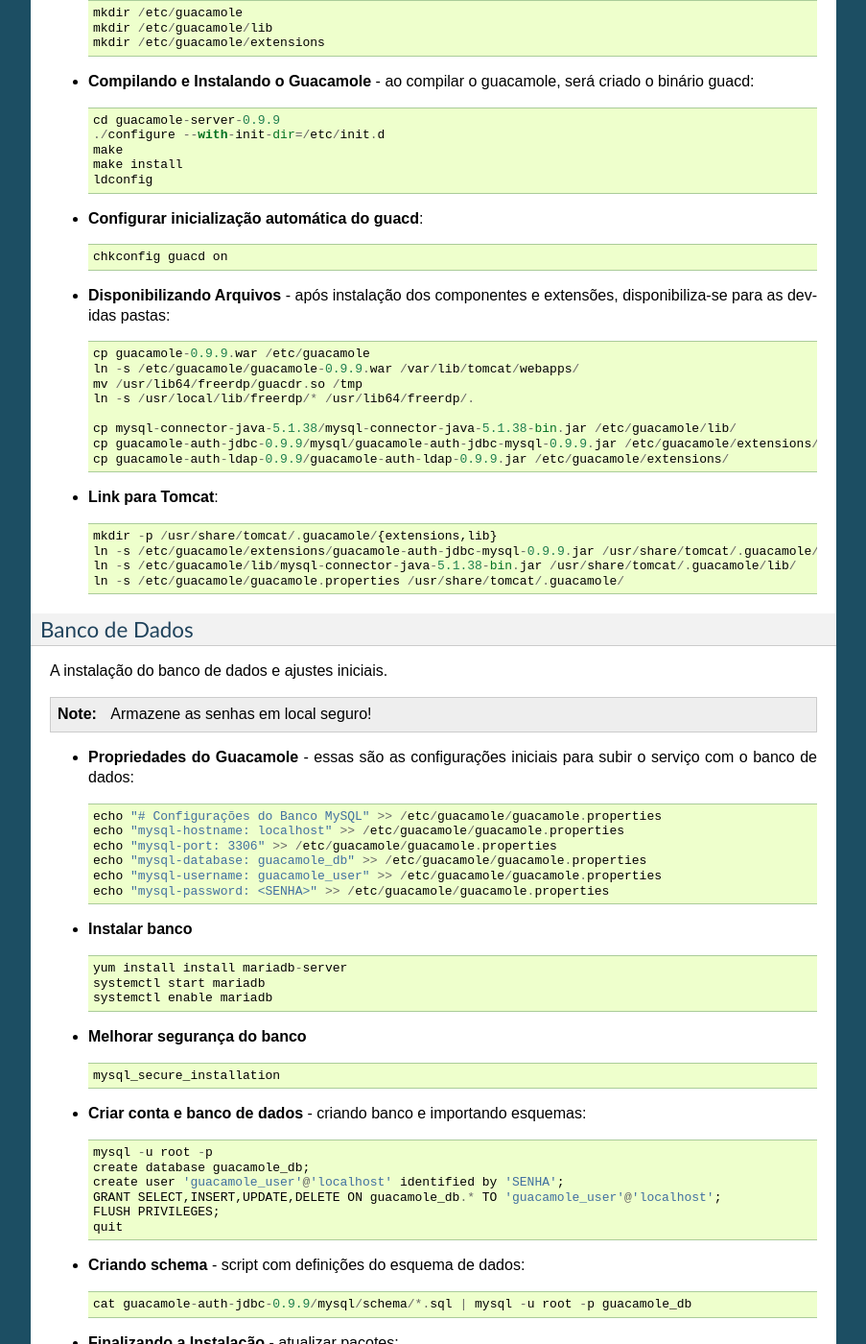
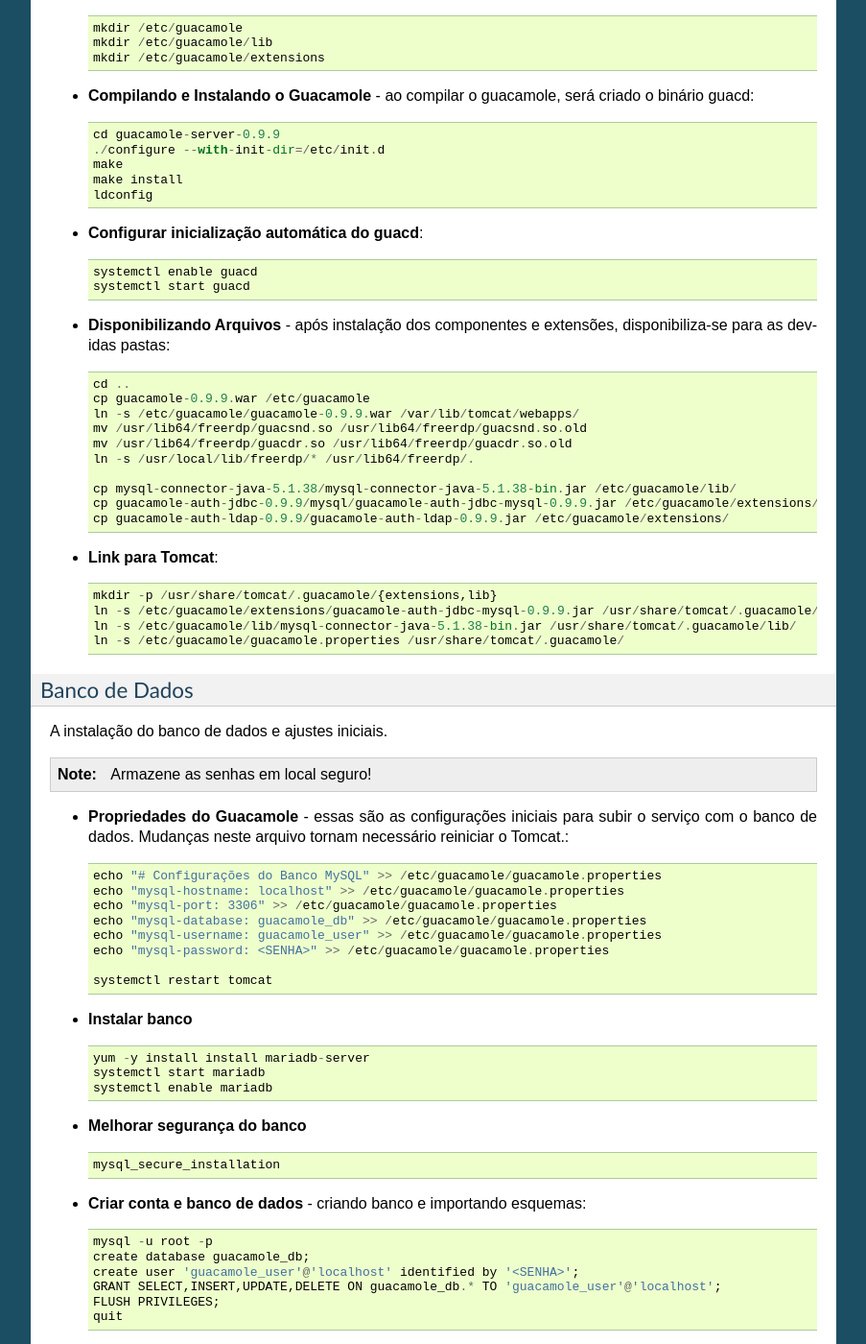
Before and after one commit to ThiagoCruzBr/kb, a Sphinx documentation site: the page built from source/vpn-guacamole.rst, in a window 1280 px wide and 1400 px high, scrolled down 2064 px. Shown: the whole window at 96% size, without its empty margins (198-1101 px from the left). Built offline with Sphinx 7.4.7, drawn with Linux system fonts in a browser that asks for light colours; some of the changed text lies outside the part shown.

Commit message:
Ajustes na Instalação do Guacamole

```diff
--- a/source/vpn-guacamole.rst
+++ b/source/vpn-guacamole.rst
@@ -35,6 +35,7 @@ Desabilitar serviços que não são necessários::
     # Postfix
     systemctl disable postfix
     systemctl stop postix
+
     # SELinux
     setenforce 0
 
@@ -61,7 +62,7 @@ Componentes do Guacamole - dependências de pacotes
 
 * **Pacotes**::
 
-    yum -y install cairo-devel freerdp-devel gcc java-1.8.0-openjdk.x86_64 libguac libguac-client-rdp libguac-client-ssh libguac-client-vnc libjpeg-turbo-devel libpng-devel libssh2-devel libtelnet-devel libvncserver-devel libvorbis-devel libwebp-devel openssl-devel pango-devel pulseaudio-libs-devel terminus-fonts tomcat tomcat-admin-webapps tomcat-webapps uuid-devel
+    yum -y install cairo-devel freerdp-devel gcc java-1.8.0-openjdk.x86_64 libguac libguac-client-rdp libguac-client-ssh libguac-client-vnc libjpeg-turbo-devel libpng-devel libssh2-devel libtelnet-devel libvncserver-devel libvorbis-devel libwebp-devel openssl-devel pango-devel pulseaudio-libs-devel terminus-fonts tomcat tomcat-webapps uuid-devel
 
 * **Download Guacamole - v0.9.9** - realizar download do Guacamole a ser compilado::
 
@@ -98,13 +99,16 @@ Componentes do Guacamole - dependências de pacotes
 
 * **Configurar inicialização automática do guacd**::
 
-    chkconfig guacd on
+    systemctl enable guacd
+    systemctl start guacd
 
 * **Disponibilizando Arquivos** - após instalação dos componentes e extensões, disponibiliza-se para as devidas pastas::
 
+    cd ..
     cp guacamole-0.9.9.war /etc/guacamole
     ln -s /etc/guacamole/guacamole-0.9.9.war /var/lib/tomcat/webapps/
-    mv /usr/lib64/freerdp/guacdr.so /tmp
+    mv /usr/lib64/freerdp/guacsnd.so /usr/lib64/freerdp/guacsnd.so.old
+    mv /usr/lib64/freerdp/guacdr.so /usr/lib64/freerdp/guacdr.so.old
     ln -s /usr/local/lib/freerdp/* /usr/lib64/freerdp/.
 
     cp mysql-connector-java-5.1.38/mysql-connector-java-5.1.38-bin.jar /etc/guacamole/lib/
@@ -128,7 +132,7 @@ A instalação do banco de dados e ajustes iniciais.
 .. note:: Armazene as senhas em local seguro!
 
 
-* **Propriedades do Guacamole** - essas são as configurações iniciais para subir o serviço com o banco de dados::
+* **Propriedades do Guacamole** - essas são as configurações iniciais para subir o serviço com o banco de dados. Mudanças neste arquivo tornam necessário reiniciar o Tomcat.::
 
     echo "# Configurações do Banco MySQL" >> /etc/guacamole/guacamole.properties
     echo "mysql-hostname: localhost" >> /etc/guacamole/guacamole.properties
@@ -137,9 +141,11 @@ A instalação do banco de dados e ajustes iniciais.
     echo "mysql-username: guacamole_user" >> /etc/guacamole/guacamole.properties
     echo "mysql-password: <SENHA>" >> /etc/guacamole/guacamole.properties
 
+    systemctl restart tomcat
+
 * **Instalar banco** ::
 
-    yum install install mariadb-server
+    yum -y install install mariadb-server
     systemctl start mariadb
     systemctl enable mariadb
 
```
Also changed, not shown: other parts of source/vpn-guacamole.rst (+2 -2 lines), source/Ansible.rst (added, +35 -0 lines).
